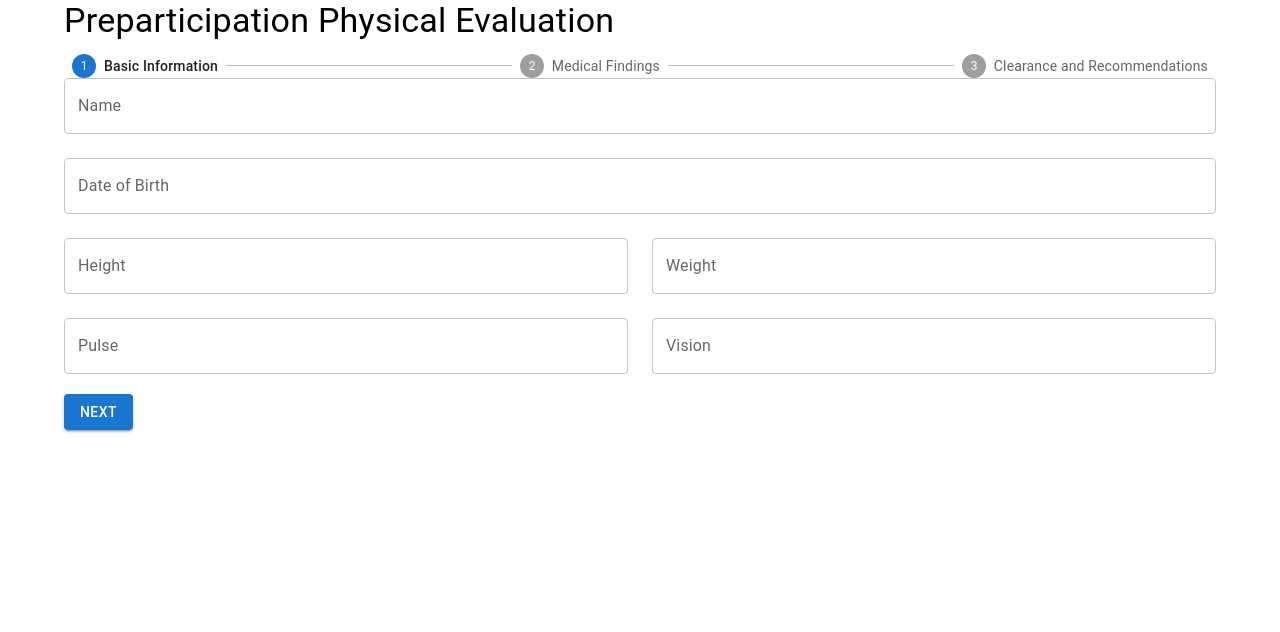
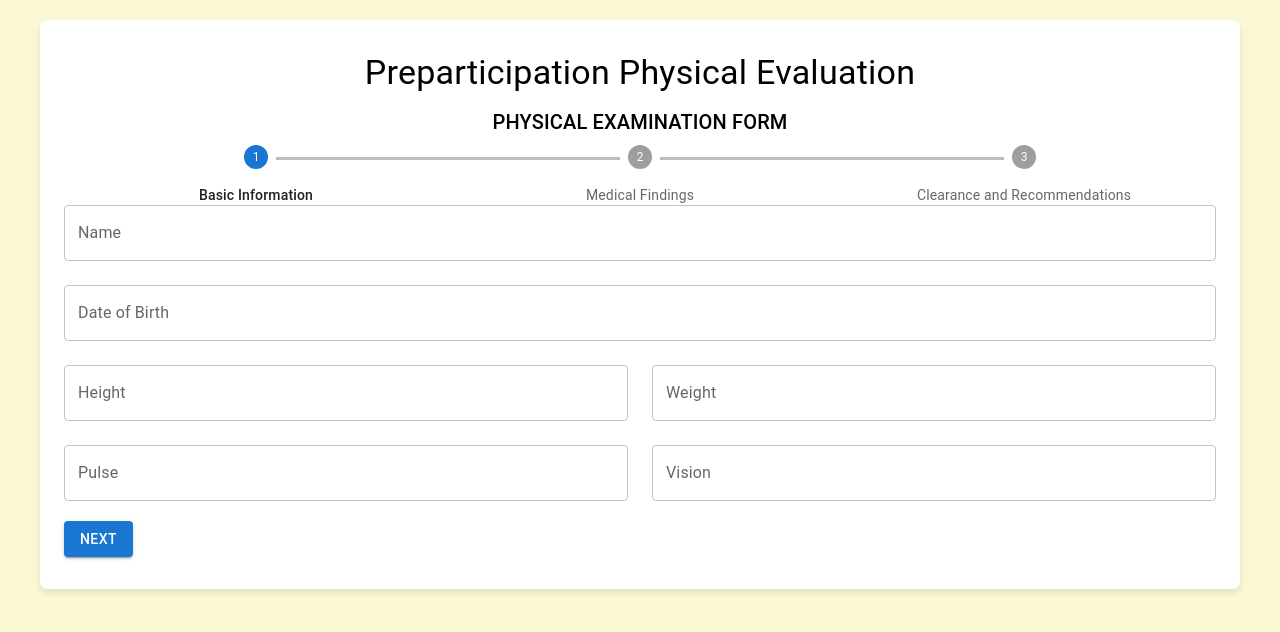
Before and after one commit to sahootwinkle794/Atheletic_Dr_form, a React (Create React App) app: page / in a window 1280 px wide. Shown: the top 632 px of the page. Built offline with nearby package versions, Linux system fonts and the light colour scheme; the HTML template or start-up script is replaced by a standard one.

Commit message:
ui updated

```diff
--- a/src/App.css
+++ b/src/App.css
@@ -1,3 +1,52 @@
+/* Add this CSS to your App.css file */
+
+/* Global styles */
+body {
+  background-color: #fbf9d4;
+  margin: 0;
+  font-family: 'Roboto', 'Helvetica', 'Arial', sans-serif;
+}
+
+/* Container styles */
+.container {
+  background-color: white;
+  padding: 32px;
+  border-radius: 8px;
+  box-shadow: 0px 4px 6px rgba(0, 0, 0, 0.1);
+  margin-top: 20px;
+}
+
+/* Heading styles */
+.heading {
+  text-align: center;
+}
+
+/* Custom styles for Stepper */
+/* Override the width of the Stepper connector */
+.MuiStepConnector-lineHorizontal {
+  border-top-width: 3px !important;
+}
+
+
+/* Override the width of the Stepper icon container */
+.MuiStepIcon-root {
+  width: 24px; /* Optional: Adjust the width of the icon container */
+  height: 24px; /* Optional: Adjust the height of the icon container */
+}
+
+/* Override the size of the Stepper icon */
+.MuiStepIcon-text {
+  font-size: 14px; /* Optional: Adjust the font size of the icon */
+}
+
+/* Override the margin of the StepLabel */
+.MuiStepLabel-label {
+  margin-top: 6px; /* Optional: Adjust the margin of the StepLabel */
+}
+
+
+
+
 
 .App {
   text-align: center;
--- a/src/App.js
+++ b/src/App.js
@@ -2,6 +2,7 @@
 import React from 'react';
 import { BrowserRouter as Router, Route, Routes } from 'react-router-dom';
 import PhysicianForm from './PhysicianForm';
+import './App.css';
 
 export default function App() {
   return (
@@ -10,6 +11,7 @@ export default function App() {
         <div>
           <Routes >
           <Route path='/' element={<PhysicianForm />} />
+
           </Routes>
 
         </div>
--- a/src/PhysicianForm.js
+++ b/src/PhysicianForm.js
@@ -53,6 +53,7 @@ const PhysicianForm = () => {
                 value={formData.name}
                 onChange={handleChange}
                 fullWidth
+                InputProps={{ style: { backgroundColor: 'white' } }}
               />
             </Grid>
             <Grid item xs={12}>
@@ -62,6 +63,7 @@ const PhysicianForm = () => {
                 value={formData.dob}
                 onChange={handleChange}
                 fullWidth
+                InputProps={{ style: { backgroundColor: 'white' } }}
               />
             </Grid>
             <Grid item xs={6}>
@@ -71,6 +73,7 @@ const PhysicianForm = () => {
                 value={formData.height}
                 onChange={handleChange}
                 fullWidth
+                InputProps={{ style: { backgroundColor: 'white' } }}
               />
             </Grid>
             <Grid item xs={6}>
@@ -80,6 +83,7 @@ const PhysicianForm = () => {
                 value={formData.weight}
                 onChange={handleChange}
                 fullWidth
+                InputProps={{ style: { backgroundColor: 'white' } }}
               />
             </Grid>
             <Grid item xs={6}>
@@ -89,6 +93,7 @@ const PhysicianForm = () => {
                 value={formData.pulse}
                 onChange={handleChange}
                 fullWidth
+                InputProps={{ style: { backgroundColor: 'white' } }}
               />
             </Grid>
             <Grid item xs={6}>
@@ -98,6 +103,7 @@ const PhysicianForm = () => {
                 value={formData.vision}
                 onChange={handleChange}
                 fullWidth
+                InputProps={{ style: { backgroundColor: 'white' } }}
               />
             </Grid>
           </>
@@ -113,6 +119,7 @@ const PhysicianForm = () => {
               fullWidth
               multiline
               rows={4}
+              InputProps={{ style: { backgroundColor: 'white' } }}
             />
           </Grid>
         );
@@ -150,6 +157,7 @@ const PhysicianForm = () => {
                 fullWidth
                 multiline
                 rows={4}
+                InputProps={{ style: { backgroundColor: 'white' } }}
               />
             </Grid>
             <Grid item xs={12}>
@@ -159,6 +167,7 @@ const PhysicianForm = () => {
                 value={formData.physicianName}
                 onChange={handleChange}
                 fullWidth
+                InputProps={{ style: { backgroundColor: 'white' } }}
               />
             </Grid>
             <Grid item xs={6}>
@@ -168,6 +177,7 @@ const PhysicianForm = () => {
                 value={formData.date}
                 onChange={handleChange}
                 fullWidth
+                InputProps={{ style: { backgroundColor: 'white' } }}
               />
             </Grid>
             <Grid item xs={6}>
@@ -177,6 +187,7 @@ const PhysicianForm = () => {
                 value={formData.address}
                 onChange={handleChange}
                 fullWidth
+                InputProps={{ style: { backgroundColor: 'white' } }}
               />
             </Grid>
             <Grid item xs={6}>
@@ -186,6 +197,7 @@ const PhysicianForm = () => {
                 value={formData.phone}
                 onChange={handleChange}
                 fullWidth
+                InputProps={{ style: { backgroundColor: 'white' } }}
               />
             </Grid>
             <Grid item xs={6}>
@@ -195,6 +207,7 @@ const PhysicianForm = () => {
                 value={formData.signature}
                 onChange={handleChange}
                 fullWidth
+                InputProps={{ style: { backgroundColor: 'white' } }}
               />
             </Grid>
           </>
@@ -205,9 +218,14 @@ const PhysicianForm = () => {
   };
 
   return (
-    <Container>
-      <Typography variant="h4" gutterBottom>Preparticipation Physical Evaluation</Typography>
-      <Stepper activeStep={activeStep}>
+    <Container className="container">
+      <Typography variant="h4" gutterBottom className="heading">
+        Preparticipation Physical Evaluation
+      </Typography>
+      <Typography variant="h6" gutterBottom className="heading">
+        PHYSICAL EXAMINATION FORM
+      </Typography>
+      <Stepper activeStep={activeStep} alternativeLabel>
         {steps.map((label, index) => (
           <Step key={index}>
             <StepLabel>{label}</StepLabel>
```
